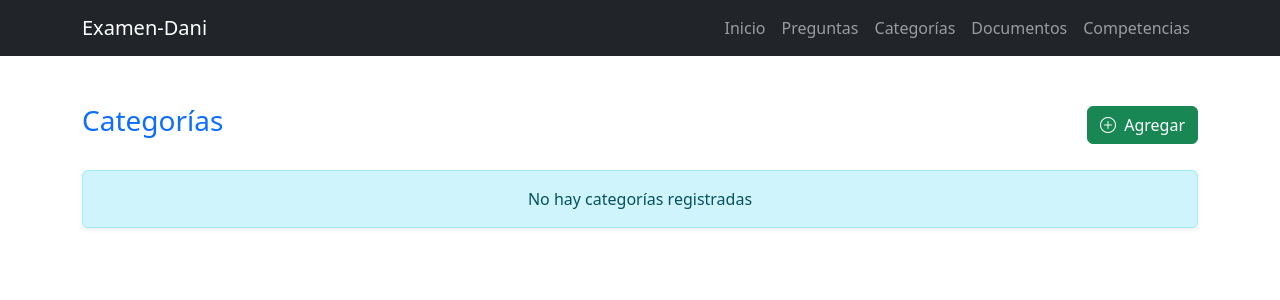
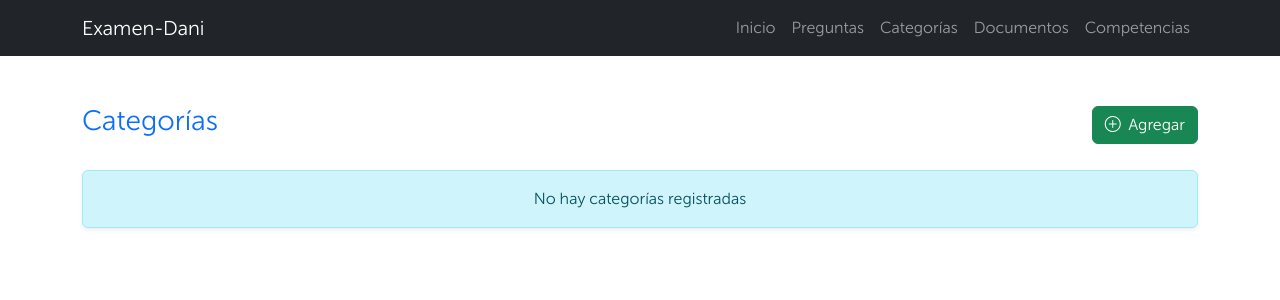
Before and after one commit to JuanDavidZabalaTapiero/examen-prix, a Flask app: page /categories/ in a window 1280 px wide. Shown: the top 300 px of the page. Run offline with Flask 3, Linux system fonts and the light colour scheme; some libraries are stand-ins or nearby versions.

Commit message:
add: font

```diff
--- /dev/null
+++ b/app/static/css/main.css
@@ -0,0 +1,10 @@
+@font-face {
+    font-family: "MuseoSansCyrl300";
+    src: url("../fonts/MuseoSansCyrl-300.ttf") format("truetype");
+    font-weight: normal;
+    font-style: normal;
+}
+
+body {
+    font-family: "MuseoSansCyrl300", sans-serif;
+}
--- a/app/templates/base.html
+++ b/app/templates/base.html
@@ -11,6 +11,8 @@
     <link rel="stylesheet" href="{{url_for('static', filename='css/bootstrap.min.css')}}">
     <!-- ICONS BOOTSTRAP -->
     <link rel="stylesheet" href="{{ url_for('static', filename='vendor/bootstrap-icons/bootstrap-icons.css') }}">
+    <!-- MAIN CSS -->
+     <link rel="stylesheet" href="{{url_for('static', filename='css/main.css')}}">
 </head>
 
 <body>
```
Also changed, not shown: app/static/fonts/MuseoSansCyrl-300.ttf (added).
